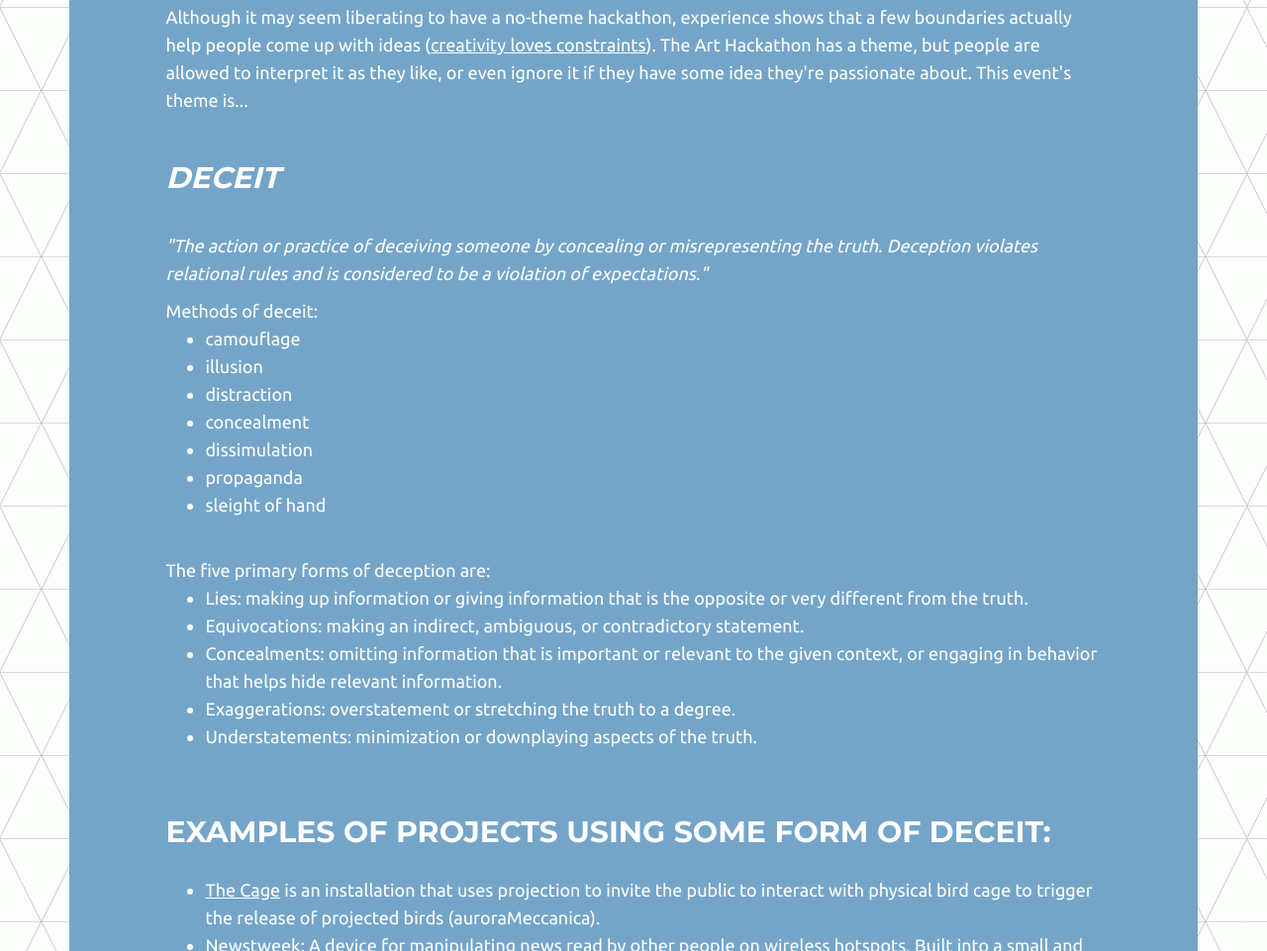
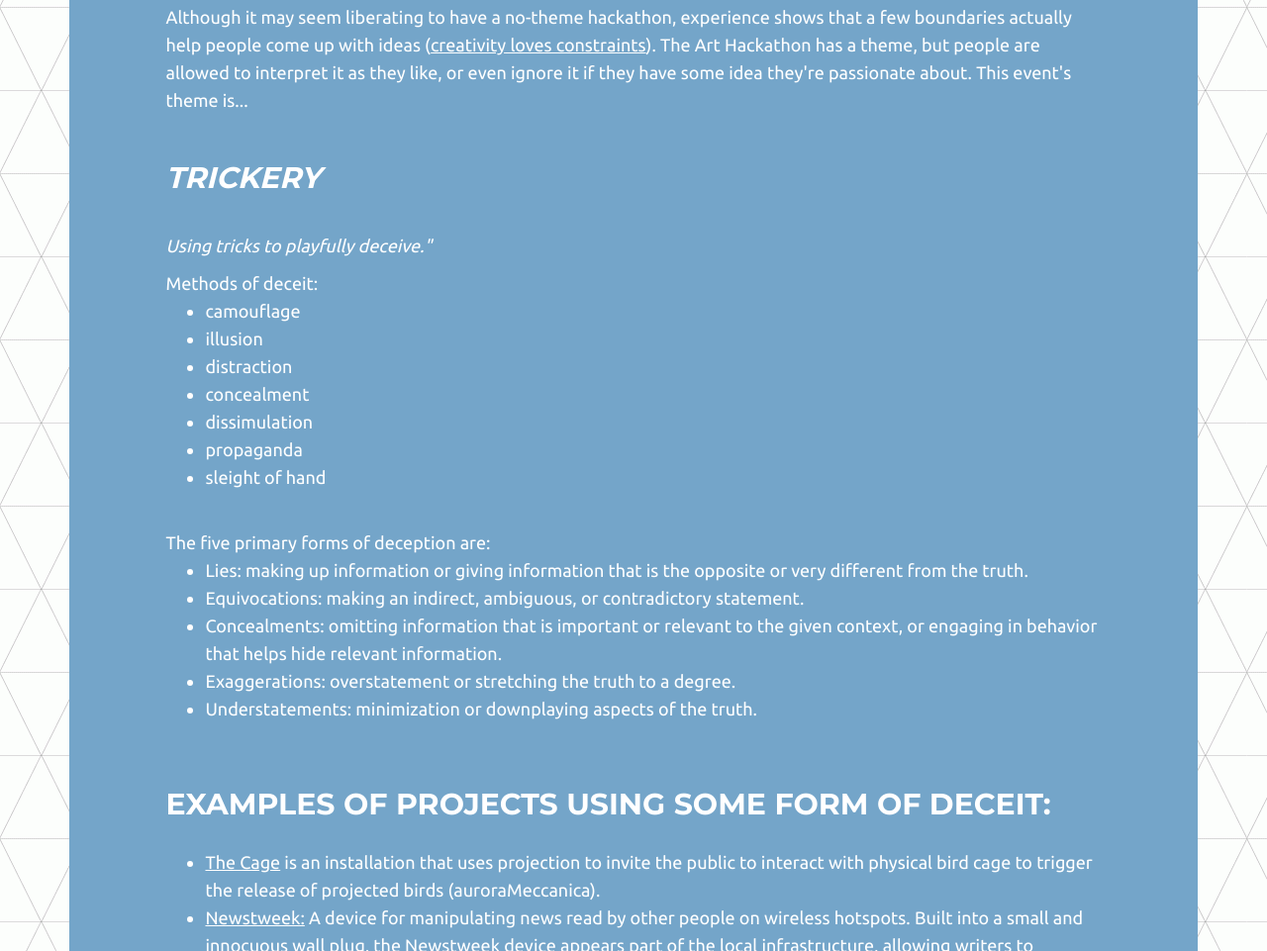
Before and after one commit to tomchambers2/art-hackathon-website, a website: page app/public/theme.html in a window 1280 px wide. Shown: the part 916-1877 px from the top of the page at 99% size. Drawn offline with Linux system fonts and the light colour scheme.

Commit message:
trickey change

```diff
--- a/app/public/theme.html
+++ b/app/public/theme.html
@@ -75,10 +75,10 @@
 							</p>
 
 							<br>
-							<p><h2><i>deceit</i></h2></p>
+							<p><h2><i>trickery</i></h2></p>
 							<br>
 
-							<p><i>"The action or practice of deceiving someone by concealing or misrepresenting the truth. Deception violates relational rules and is considered to be a violation of expectations."</i></p>
+							<p><i>Using tricks to playfully deceive."</i></p>
 							<div>
 								Methods of deceit:
 								<ul>
```
